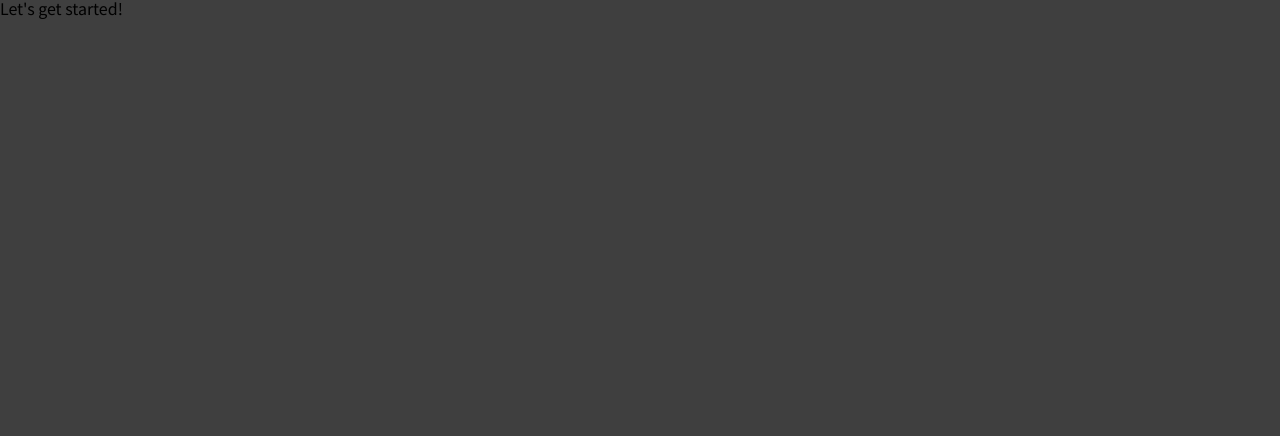
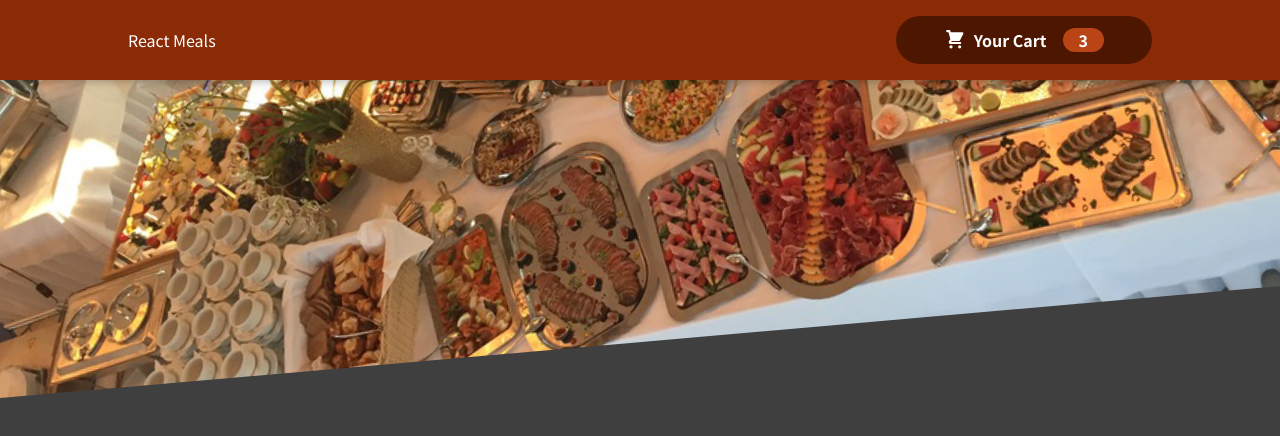
Before and after one commit to firehawk89/food-order-app, a React (Create React App) app: page / in a window 1280 px wide. Shown: the top 436 px of the page. Built offline with nearby package versions, Linux system fonts and the light colour scheme.

Commit message:
add header

```diff
--- a/src/App.js
+++ b/src/App.js
@@ -1,8 +1,11 @@
+import { Fragment } from "react";
+import Header from "./components/Layout/Header";
+
 function App() {
   return (
-    <div>
-      <h2>Let's get started!</h2>
-    </div>
+    <Fragment>
+      <Header />
+    </Fragment>
   );
 }
 
--- /dev/null
+++ b/src/components/Cart/CartIcon.js
@@ -0,0 +1,13 @@
+const CartIcon = () => {
+  return (
+    <svg
+      xmlns="http://www.w3.org/2000/svg"
+      viewBox="0 0 20 20"
+      fill="currentColor"
+    >
+      <path d="M3 1a1 1 0 000 2h1.22l.305 1.222a.997.997 0 00.01.042l1.358 5.43-.893.892C3.74 11.846 4.632 14 6.414 14H15a1 1 0 000-2H6.414l1-1H14a1 1 0 00.894-.553l3-6A1 1 0 0017 3H6.28l-.31-1.243A1 1 0 005 1H3zM16 16.5a1.5 1.5 0 11-3 0 1.5 1.5 0 013 0zM6.5 18a1.5 1.5 0 100-3 1.5 1.5 0 000 3z" />
+    </svg>
+  );
+};
+
+export default CartIcon;
--- /dev/null
+++ b/src/components/Layout/Header.js
@@ -0,0 +1,21 @@
+import { Fragment } from "react";
+
+import HeaderCartBtn from "./HeaderCartBtn";
+import mealsImg from "../../assets/meals.jpg";
+import styles from "./Header.module.scss";
+
+const Header = (props) => {
+  return (
+    <Fragment>
+      <header className={styles.header}>
+        <h1>React Meals</h1>
+        <HeaderCartBtn />
+      </header>
+      <div className={styles["main-image"]}>
+        <img src={mealsImg} alt="A table full of delicious food" />
+      </div>
+    </Fragment>
+  );
+};
+
+export default Header;
--- /dev/null
+++ b/src/components/Layout/Header.module.scss
@@ -0,0 +1,29 @@
+.header {
+  position: fixed;
+  top: 0;
+  left: 0;
+  width: 100%;
+  height: 5rem;
+  background-color: #8a2b06;
+  color: white;
+  display: flex;
+  justify-content: space-between;
+  align-items: center;
+  padding: 0 10%;
+  box-shadow: 0 2px 8px rgba(0, 0, 0, 0.25);
+  z-index: 10;
+}
+
+.main-image {
+  width: 100%;
+  height: 25rem;
+  z-index: 0;
+  overflow: hidden;
+
+  img {
+    width: 110%;
+    height: 100%;
+    object-fit: cover;
+    transform: rotateZ(-5deg) translateY(-4rem) translateX(-1rem);
+  }
+}
--- /dev/null
+++ b/src/components/Layout/HeaderCartBtn.js
@@ -0,0 +1,16 @@
+import CartIcon from "../Cart/CartIcon";
+import styles from "./HeaderCartBtn.module.scss";
+
+const HeaderCartBtn = (props) => {
+  return (
+    <button className={styles.button}>
+      <span className={styles.icon}>
+        <CartIcon />
+      </span>
+      <span>Your Cart</span>
+      <span className={styles.badge}>3</span>
+    </button>
+  );
+};
+
+export default HeaderCartBtn;
--- /dev/null
+++ b/src/components/Layout/HeaderCartBtn.module.scss
@@ -0,0 +1,58 @@
+.button {
+  cursor: pointer;
+  font: inherit;
+  border: none;
+  background-color: #4d1601;
+  color: white;
+  padding: 0.75rem 3rem;
+  display: flex;
+  justify-content: space-around;
+  align-items: center;
+  border-radius: 25px;
+  font-weight: bold;
+
+  &:hover,
+  &:active {
+    background-color: #2c0d00;
+
+    .badge {
+      background-color: #92320c;
+    }
+  }
+}
+
+.icon {
+  width: 1.35rem;
+  height: 1.35rem;
+  margin-right: 0.5rem;
+}
+
+.badge {
+  background-color: #b94517;
+  padding: 0.25rem 1rem;
+  border-radius: 25px;
+  margin-left: 1rem;
+  font-weight: bold;
+}
+
+.bump {
+  animation: bump 300ms ease-out;
+}
+
+@keyframes bump {
+  0% {
+    transform: scale(1);
+  }
+  10% {
+    transform: scale(0.9);
+  }
+  30% {
+    transform: scale(1.1);
+  }
+  50% {
+    transform: scale(1.15);
+  }
+  100% {
+    transform: scale(1);
+  }
+}
```
Also changed, not shown: src/assets/meals.jpg (added).
